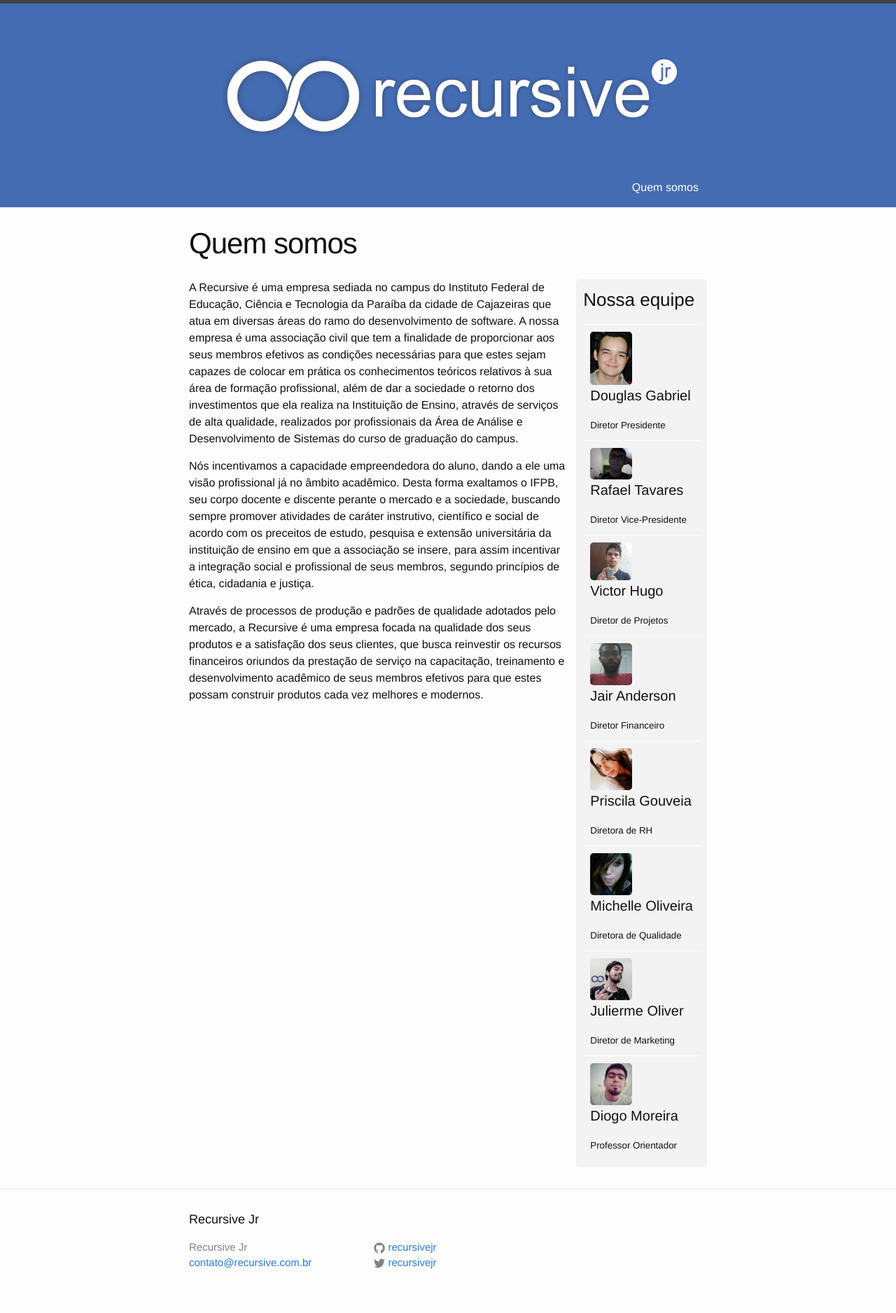
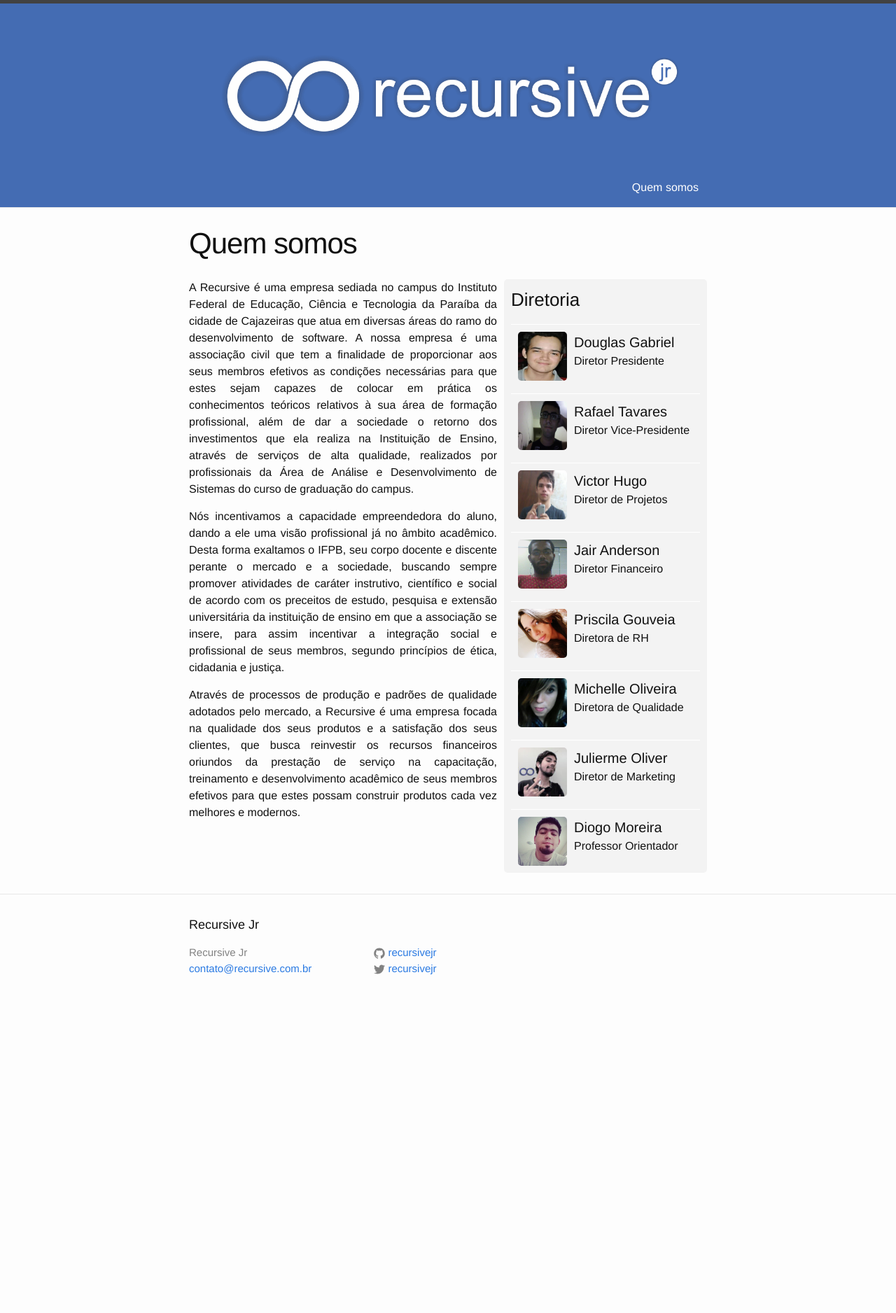
Before and after one commit to dggouveia/recursivejr.github.io, a Jekyll site: the page built from about.md, in a window 1280 px wide. Shown: the whole page at 70% size. Built offline with Jekyll 4.4.1, drawn with Linux system fonts in a browser that asks for light colours; after the commit the page ends 1455 px from its top, so only the background shows below that.

Commit message:
modificando área da diretoria na pagina about.md

```diff
--- a/about.md
+++ b/about.md
@@ -6,46 +6,53 @@
 <link href="../css/about.css" type="text/css" rel="stylesheet">
 
 <div class="equipe">
-	<h3>Nossa equipe</h3>
+	<h3>Diretoria</h3>
 	<div class="membro">
 		<img src="../images/DouglasGabriel.png">
-		<h4>Douglas Gabriel</h4>
-		<small>Diretor Presidente</small>
+		<h4>Douglas Gabriel</h4><br>
+		Diretor Presidente
 	</div>
+	<br>
 	<div class="membro">
 		<img src="../images/Rafael.jpg">
-		<h4>Rafael Tavares</h4>
-		<small>Diretor Vice-Presidente</small>
+		<h4>Rafael Tavares</h4><br>
+		Diretor Vice-Presidente
 	</div>
+	<br>
 	<div class="membro">
 		<img src="../images/Victor.jpg">
-		<h4>Victor Hugo</h4>
-		<small>Diretor de Projetos</small>
+		<h4>Victor Hugo</h4><br>
+		Diretor de Projetos
 	</div>
+	<br>
 	<div class="membro">
 		<img src="../images/Jair.jpg">
-		<h4>Jair Anderson</h4>
-		<small>Diretor Financeiro</small>
+		<h4>Jair Anderson</h4><br>
+		Diretor Financeiro
 	</div>
+	<br>
 	<div class="membro">
 		<img src="../images/Priscila.jpg">
-		<h4>Priscila Gouveia</h4>
-		<small>Diretora de RH</small>
+		<h4>Priscila Gouveia</h4><br>
+		Diretora de RH
 	</div>
+	<br>
 	<div class="membro">
 		<img src="../images/Michelle.jpg">
-		<h4>Michelle Oliveira</h4>
-		<small>Diretora de Qualidade</small>
+		<h4>Michelle Oliveira</h4><br>
+		Diretora de Qualidade
 	</div>
+	<br>
 	<div class="membro">
 		<img src="../images/Julierme.jpg">
-		<h4>Julierme Oliver</h4>
-		<small>Diretor de Marketing</small>
+		<h4>Julierme Oliver</h4><br>
+		Diretor de Marketing
 	</div>
+	<br>
 	<div class="membro">
 		<img src="../images/Diogo.jpg">
-		<h4>Diogo Moreira</h4>
-		<small>Professor Orientador</small>
+		<h4>Diogo Moreira</h4><br>
+		Professor Orientador
 	</div>
 </div>
 
--- a/css/about.css
+++ b/css/about.css
@@ -4,6 +4,7 @@
 	background-color: #F3F3F3;
 	border-radius: 5px;
 	margin-left: 10px;
+	width:270px;
 }
 
 .membro{
@@ -11,7 +12,14 @@
 	padding:10px;
 }
 
+.membro > *{
+	display: inline;
+}
+
 .membro img{
-	width:60px;
+	width:70px;
+	height: 70px;
 	border-radius: 5px;
+	float: left;
+	margin-right:10px;
 }
--- a/css/main.scss
+++ b/css/main.scss
@@ -51,6 +51,10 @@
         "syntax-highlighting"
 ;
 
+body{
+	text-align:justify;
+}
+
 .site-header{
 	background-color:#446CB3;
 }
```
